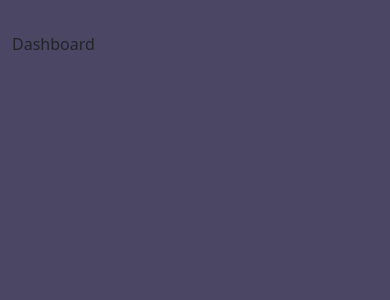
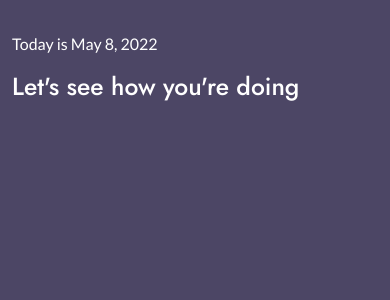
Before and after one commit to jxhnkndl/violet, a React (Create React App) app in the folder client/: page / in a window 390 px wide. Shown: the top 300 px of the page. Built offline with nearby package versions, Linux system fonts and the light colour scheme.

Commit message:
create responsive column for holding page content

```diff
--- a/client/src/index.scss
+++ b/client/src/index.scss
@@ -28,4 +28,8 @@ p {
 
 .container {
   margin-top: 32px;
+
+  .column {
+    margin: 0 auto;
+  }
 }
--- a/client/src/pages/Dashboard.js
+++ b/client/src/pages/Dashboard.js
@@ -1,5 +1,8 @@
-import React, { useEffect, useContext } from 'react'
+import React, { useEffect, useContext } from 'react';
 import MoodContext from '../context/mood/moodContext';
+
+import Row from 'react-bootstrap/Row';
+import Col from 'react-bootstrap/Col';
 
 const Dashboard = () => {
   const moodContext = useContext(MoodContext);
@@ -11,8 +14,13 @@ const Dashboard = () => {
   }, [moods]);
 
   return (
-    <div>Dashboard</div>
-  )
-}
+    <Row>
+      <Col lg={8} className="column">
+        <p className="greeting">Today is May 8, 2022</p>
+        <h2>Let's see how you're doing</h2>
+      </Col>
+    </Row>
+  );
+};
 
 export default Dashboard;
```
